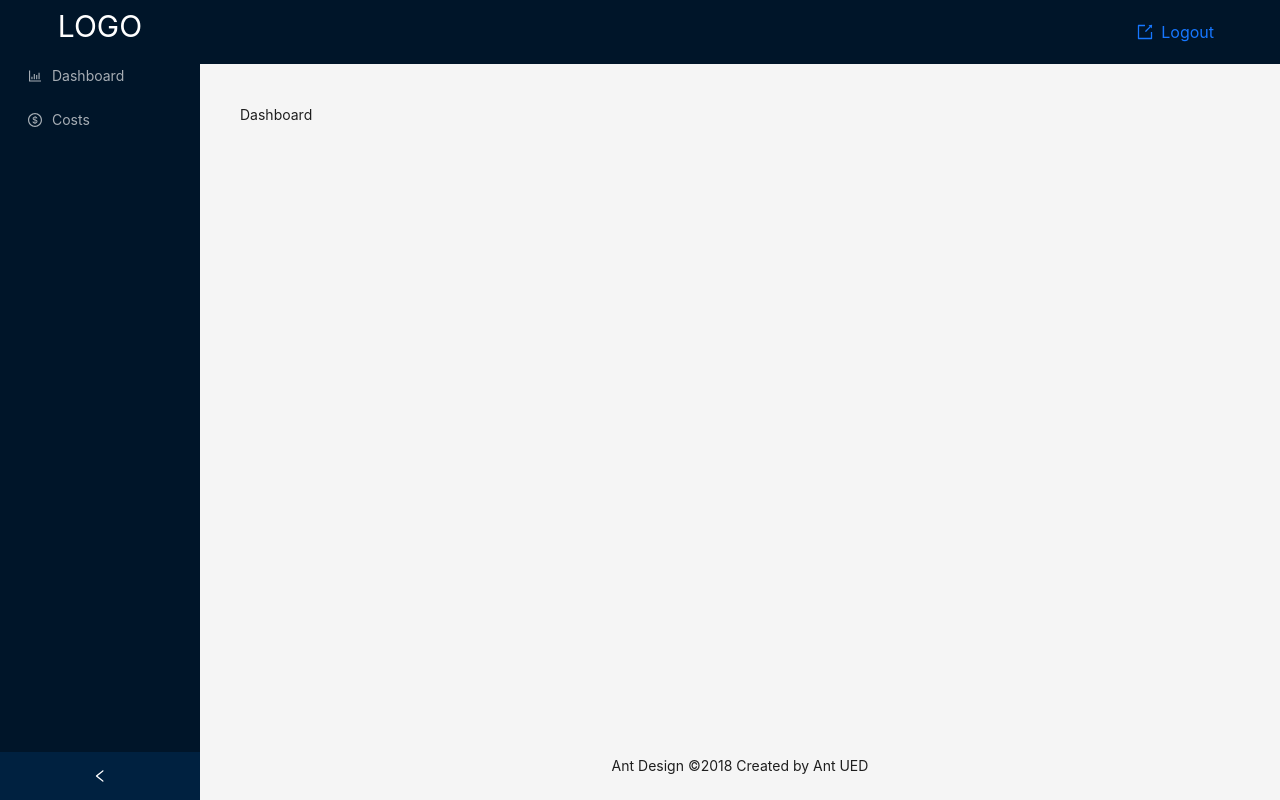
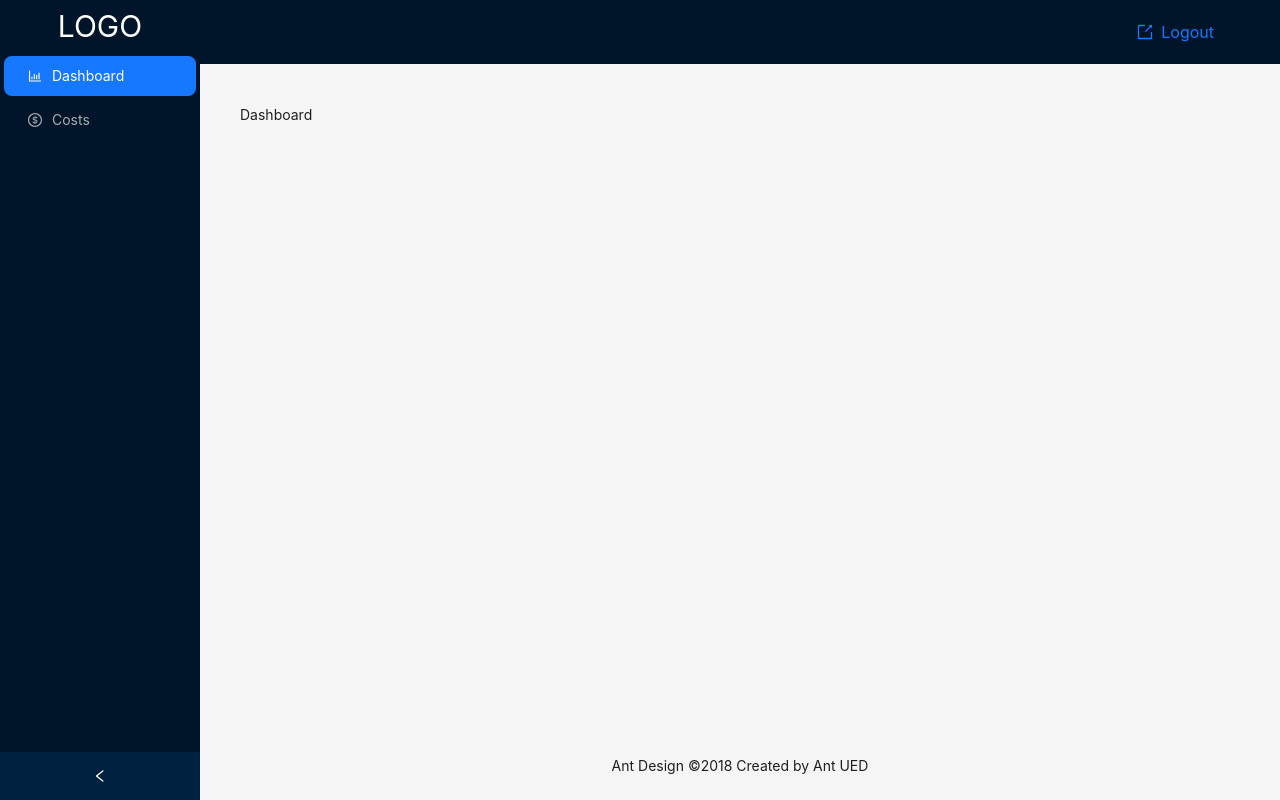
Before and after one commit to kkulebaev/guardian-of-finance, a React (Vite) app: page / in a window 1280 px wide. Built offline with nearby package versions, Linux system fonts and the light colour scheme.

Commit message:
fix: correct define active route

```diff
--- a/src/helpers/nav.tsx
+++ b/src/helpers/nav.tsx
@@ -4,9 +4,9 @@ import { NavLink } from 'react-router-dom'
 
 type MenuItem = Required<MenuProps>['items'][number]
 
-export const enum NAV {
-  dashboard = 'Dashboard',
-  costs = 'Costs',
+const enum NAV {
+  dashboard = '/',
+  costs = '/costs',
 }
 
 // TODO: Типизировать роуты, чтобы label нельзя было ошибиться в NavLink to
--- a/src/layouts/DefaultLayout.tsx
+++ b/src/layouts/DefaultLayout.tsx
@@ -1,6 +1,6 @@
 import { Layout, Menu } from 'antd'
 import React, { useState } from 'react'
-import { Outlet } from 'react-router-dom'
+import { Outlet, useLocation } from 'react-router-dom'
 
 import { NAV_ITEMS } from '../helpers'
 import TopBar from '../components/TopBar'
@@ -9,6 +9,8 @@ const { Header, Content, Footer, Sider } = Layout
 
 function DefaultLayout() {
   const [collapsed, setCollapsed] = useState(false)
+
+  const location = useLocation()
 
   return (
     <Layout className="h-screen">
@@ -19,8 +21,8 @@ function DefaultLayout() {
       >
         <h1 className="text-white text-center p-2 text-3xl">LOGO</h1>
         <Menu
+          selectedKeys={[location.pathname]}
           theme="dark"
-          defaultSelectedKeys={['1']}
           mode="inline"
           items={NAV_ITEMS}
         />
```
